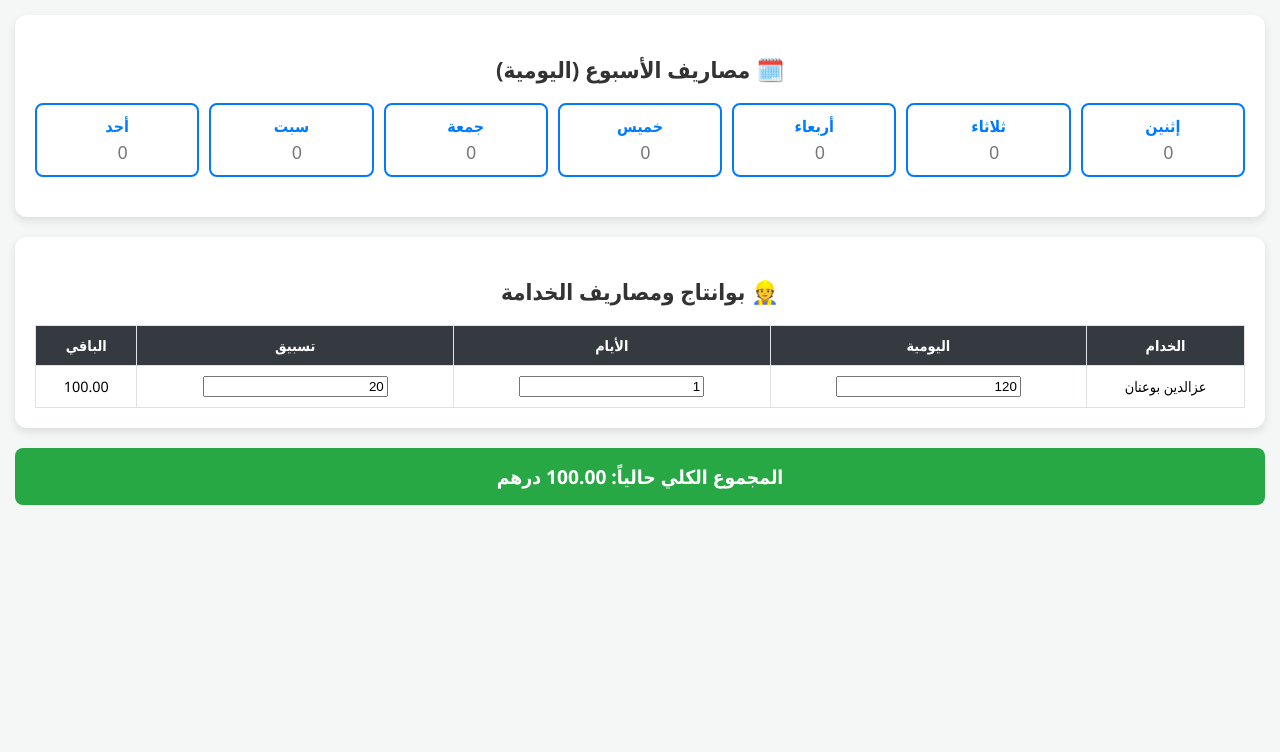
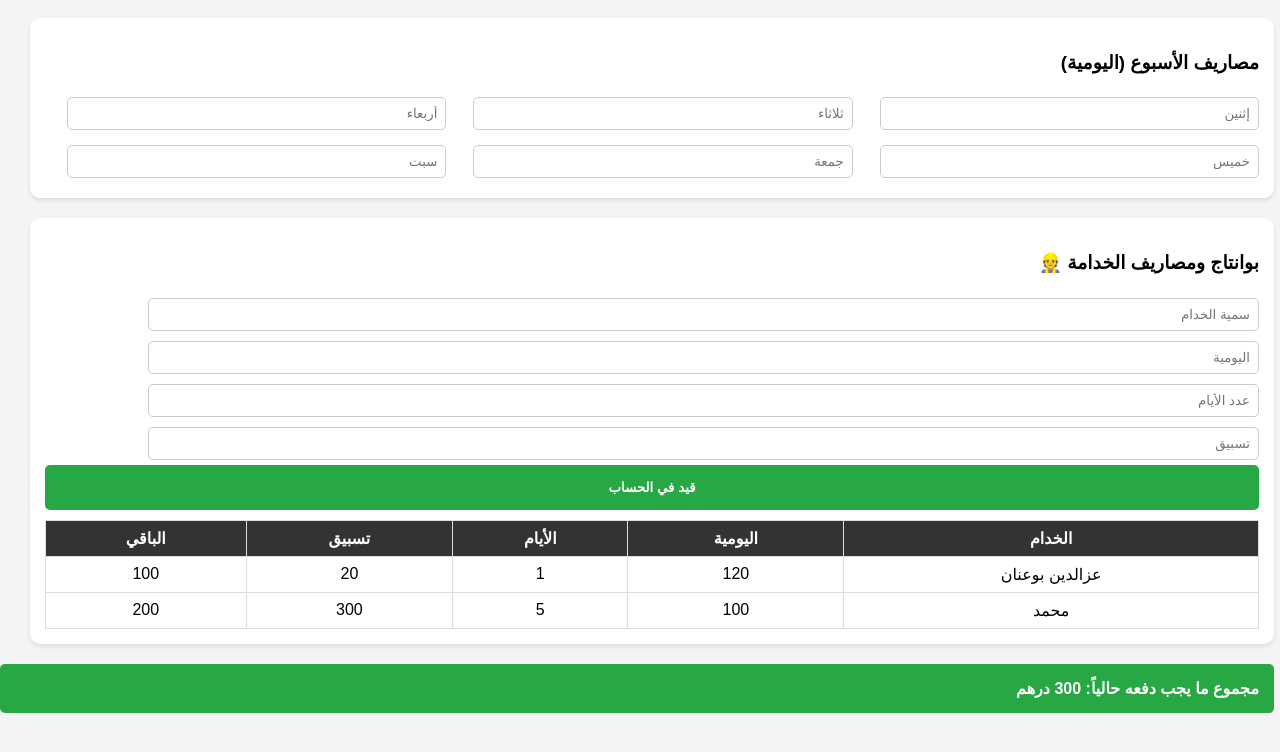
Before and after one commit to infraserma-cpu/Infraserma-, a plain HTML site: page pointing.html in a window 1280 px wide. Drawn offline with Linux system fonts and the light colour scheme.

Commit message:
Update pointing.html

```diff
--- a/pointing.html
+++ b/pointing.html
@@ -3,110 +3,58 @@
 <head>
     <meta charset="UTF-8">
     <meta name="viewport" content="width=device-width, initial-scale=1.0">
-    <title>Infraserma - بوانتاج يومي</title>
     <style>
-        body { font-family: 'Segoe UI', Tahoma, Geneva, Verdana, sans-serif; background-color: #f4f7f6; padding: 15px; margin: 0; }
-        .card { background: white; border-radius: 12px; padding: 20px; box-shadow: 0 4px 10px rgba(0,0,0,0.1); margin-bottom: 20px; }
-        h2 { color: #333; text-align: center; font-size: 1.4rem; }
-
-        /* تصميم اليومية (الأسبوع) */
-        .calendar-week { display: grid; grid-template-columns: repeat(auto-fit, minmax(100px, 1fr)); gap: 10px; margin-bottom: 20px; }
-        .day-item { background: #fff; border: 2px solid #007bff; border-radius: 8px; padding: 10px; text-align: center; position: relative; cursor: pointer; }
-        .day-item span { display: block; font-weight: bold; margin-bottom: 5px; color: #007bff; }
-        .day-item input { width: 100%; border: none; background: transparent; text-align: center; font-size: 1.1rem; outline: none; }
-
-        /* تصميم الجدول */
-        table { width: 100%; border-collapse: collapse; margin-top: 15px; background: white; font-size: 0.9rem; }
-        th { background: #343a40; color: white; padding: 10px; border: 1px solid #dee2e6; }
-        td { padding: 10px; text-align: center; border: 1px solid #dee2e6; }
-
-        .total-box { background: #28a745; color: white; padding: 15px; border-radius: 8px; text-align: center; font-size: 1.2rem; font-weight: bold; margin-top: 20px; }
-        .btn-action { background: #dc3545; color: white; border: none; padding: 5px 10px; border-radius: 4px; cursor: pointer; }
+        body { font-family: sans-serif; background: #f4f4f4; padding: 10px; }
+        .card { background: white; padding: 15px; border-radius: 10px; margin-bottom: 20px; box-shadow: 0 2px 5px rgba(0,0,0,0.1); }
+        input { width: 90%; padding: 8px; margin: 5px 0; border: 1px solid #ccc; border-radius: 5px; }
+        table { width: 100%; border-collapse: collapse; margin-top: 10px; }
+        th, td { border: 1px solid #ddd; padding: 8px; text-align: center; }
+        th { background: #333; color: white; }
+        .btn-green { background: #28a745; color: white; border: none; padding: 15px; width: 100%; border-radius: 5px; font-weight: bold; }
     </style>
 </head>
 <body>
 
+    <!-- الجزء ديال اليومية (مصاريف الأسبوع) -->
     <div class="card">
-        <h2>🗓️ مصاريف الأسبوع (اليومية)</h2>
-        <div class="calendar-week">
-            <div class="day-item"><span>إثنين</span><input type="number" class="daily-expense" placeholder="0" oninput="calculateTotal()"></div>
-            <div class="day-item"><span>ثلاثاء</span><input type="number" class="daily-expense" placeholder="0" oninput="calculateTotal()"></div>
-            <div class="day-item"><span>أربعاء</span><input type="number" class="daily-expense" placeholder="0" oninput="calculateTotal()"></div>
-            <div class="day-item"><span>خميس</span><input type="number" class="daily-expense" placeholder="0" oninput="calculateTotal()"></div>
-            <div class="day-item"><span>جمعة</span><input type="number" class="daily-expense" placeholder="0" oninput="calculateTotal()"></div>
-            <div class="day-item"><span>سبت</span><input type="number" class="daily-expense" placeholder="0" oninput="calculateTotal()"></div>
-            <div class="day-item"><span>أحد</span><input type="number" class="daily-expense" placeholder="0" oninput="calculateTotal()"></div>
+        <h3>مصاريف الأسبوع (اليومية)</h3>
+        <div style="display: grid; grid-template-columns: repeat(3, 1fr); gap: 5px;">
+            <input type="number" placeholder="إثنين">
+            <input type="number" placeholder="ثلاثاء">
+            <input type="number" placeholder="أربعاء">
+            <input type="number" placeholder="خميس">
+            <input type="number" placeholder="جمعة">
+            <input type="number" placeholder="سبت">
         </div>
     </div>
 
+    <!-- الجزء ديال الخدامة (اللي طلبتي يرجع كيف كان) -->
     <div class="card">
-        <h2>👷 بوانتاج ومصاريف الخدامة</h2>
+        <h3>بوانتاج ومصاريف الخدامة 👷</h3>
+        <input type="text" placeholder="سمية الخدام">
+        <input type="number" placeholder="اليومية">
+        <input type="number" placeholder="عدد الأيام">
+        <input type="number" placeholder="تسبيق">
+        <button class="btn-green" onclick="alert('تمت الإضافة')">قيد في الحساب</button>
+
         <table>
             <thead>
                 <tr>
-                    <th>الخدام</th>
-                    <th>اليومية</th>
-                    <th>الأيام</th>
-                    <th>تسبيق</th>
-                    <th>الباقي</th>
+                    <th>الخدام</th><th>اليومية</th><th>الأيام</th><th>تسبيق</th><th>الباقي</th>
                 </tr>
             </thead>
-            <tbody id="workers-body">
+            <tbody>
                 <tr>
-                    <td>عزالدين بوعنان</td>
-                    <td><input type="number" value="120" class="rate" oninput="calculateTotal()"></td>
-                    <td><input type="number" value="1" class="days" oninput="calculateTotal()"></td>
-                    <td><input type="number" value="20" class="adv" oninput="calculateTotal()"></td>
-                    <td class="balance">100.00</td>
+                    <td>عزالدين بوعنان</td><td>120</td><td>1</td><td>20</td><td>100</td>
+                </tr>
+                <tr>
+                    <td>محمد</td><td>100</td><td>5</td><td>300</td><td>200</td>
                 </tr>
             </tbody>
         </table>
     </div>
 
-    <div class="total-box" id="grand-total-display">
-        المجموع الكلي للمصاريف: 0.00 درهم
-    </div>
+    <div class="btn-green">مجموع ما يجب دفعه حالياً: 300 درهم</div>
 
-    <script>
-        function calculateTotal() {
-            let totalExpenses = 0;
-            let totalWorkers = 0;
-
-            // 1. حساب مصاريف اليومية
-            document.querySelectorAll('.daily-expense').forEach(input => {
-                totalExpenses += parseFloat(input.value) || 0;
-            });
-
-            // 2. حساب بوانتاج الخدامة
-            const rows = document.querySelectorAll('#workers-body tr');
-            rows.forEach(row => {
-                const rate = parseFloat(row.querySelector('.rate').value) || 0;
-                const days = parseFloat(row.querySelector('.days').value) || 0;
-                const adv = parseFloat(row.querySelector('.adv').value) || 0;
-
-                const balance = (rate * days) - adv;
-                row.querySelector('.balance').innerText = balance.toFixed(2);
-                totalWorkers += balance;
-            });
-
-            // 3. المجموع الكلي (اليومية + الخدامة)
-            const finalTotal = totalExpenses + totalWorkers;
-            document.getElementById('grand-total-display').innerText = "المجموع الكلي حالياً: " + finalTotal.toFixed(2) + " درهم";
-        }
-
-        // تشغيل الحساب عند التحميل لأول مرة
-        window.onload = calculateTotal;
-
-        // ميزة الضغط المطول (أو مرتين) لإضافة ملاحظة
-        document.querySelectorAll('.day-item').forEach(item => {
-            item.onclick = function() {
-                let note = prompt("شنو صرفتي فهاد النهار؟");
-                if (note) {
-                    this.title = note; // كيطلع فاش كتحط السهم (Tooltip)
-                    alert("تم تسجيل: " + note);
-                }
-            };
-        });
-    </script>
 </body>
 </html>
```
